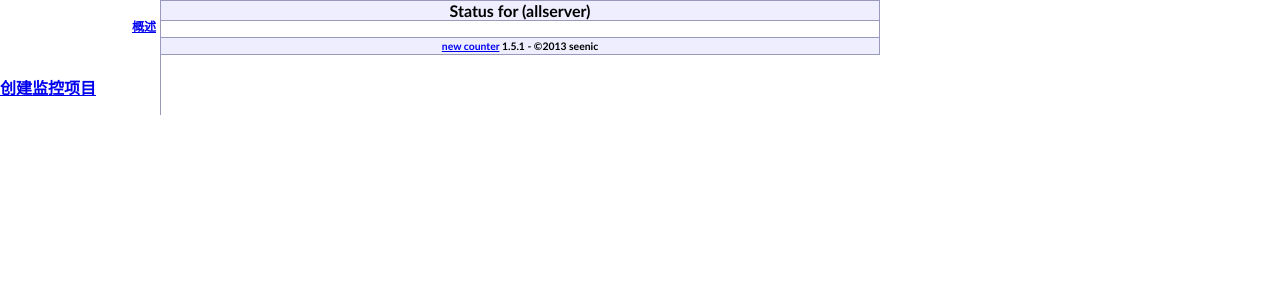
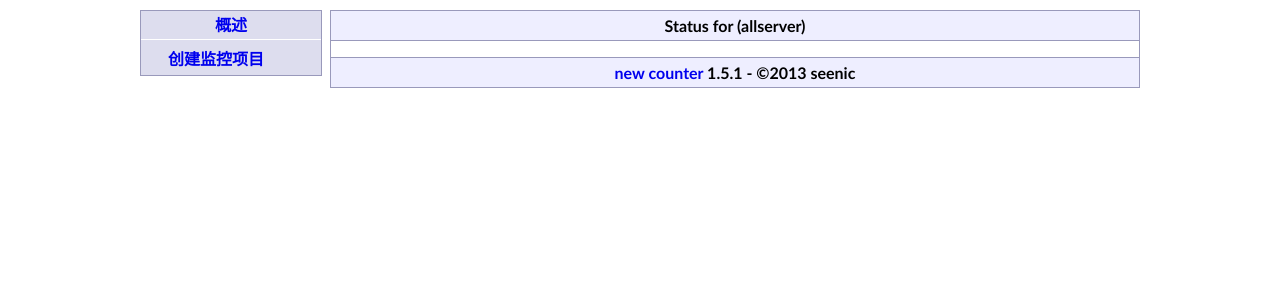
Before and after one commit to xdlailai/monitor, a PHP site: page / in a window 1280 px wide. Shown: the top 300 px of the page. Run offline with PHP 8.4, Linux system fonts and the light colour scheme; the visitor is signed in with stand-in values (Sample User, id 1); data that the repository does not hold is empty; some libraries are stand-ins or nearby versions.

Commit message:
css 调zheng

```diff
--- a/index.php
+++ b/index.php
@@ -221,15 +221,6 @@
     }
 
     </script>
-    <style type="text/css">
-<!--
-*{margin:0:padding:0;list-style:none;font-size;14px}
-#nav{margin:10px;text-align:center;line-height:25px;width:150px;}
-.title{background:#336699;color:#fff;border-bottom:1px solid #fff;cursor:pointer;}
-.title1{background:#888;color:#000;border-bottom:1px solid #666;cursor:pointer;}
-.content li{color:#336699;background:#ddd;border-bottom:1px solid #fff;}
--->
-</style>
 
 
   <link rel="stylesheet" type="text/css" href="themes/<?php echo $style ?>/style.css"/>
@@ -253,8 +244,8 @@
     if($page =='a'){
         if(!empty($items))
         {
-             echo "<table border='1'>
-             <tr>
+             echo "<table border='1' bodercolor=\"#000\" style=\"border-collapse:collapse; width:90%; text-align:center;\">
+             <tr style=\"background-color:#eef;\">
              <th>监控项目</th>
              <th>更新时间</th>
              <th>状态</th>
--- a/themes/light/style.css
+++ b/themes/light/style.css
@@ -1,159 +1,27 @@
-body
-{
-    margin: 0;
-    padding: 0;
-}
-
-#wrap
-{
-   xwidth: 868px;
-}
-
-#sidebar
-{
-    width: 160px;
-    border-right: 1px solid #99b;
-    border-collapse: collapse;
-    float: left;
-}
-
-#sidebar ul.iface
-{
-    margin: 0;
-    padding: 0;
-    border-top: 1px solid #99b;
-    color: #000;
-    background-color: #eef;
-}
-
-#sidebar li.iface
-{
-    margin: 0;
-    padding: 0;
-    list-style-type: none;
-    font-family: 'Trebuchet MS', Verdana, sans-serif;
-    font-size: 1em;
-    font-weight: bold;
-    xborder-top: 1px solid #99b;
-    border-bottom: 1px solid #99b;
-}
-
-#sidebar a
-{
-    font-family: 'Trebuchet MS', Verdana, sans-serif;
-    font-size: 1em;
-    font-weight: bold;
-}
-
-#sidebar ul.page
-{
-    margin: 0;
-    padding: 0;
-    border-top: 1px solid #99b;
-}
-
-#sidebar li.page
-{
-    margin: 0;
-    padding: 4px;
-    border: none;
-    list-style-type: none;
-    font-family: 'Trebuchet MS', Verdana, sans-serif;
-    font-size: 0.75em;
-    font-weight: normal;
-    text-align: right;
-    color: #000;
-    background-color: #fff;
-}
-
-#content
-{
-    margin-left: 160px;
-    width: 720px;
-}
-
-
-#header
-{
-    padding: 0px 8px 0px 8px;
-    border-width: 1px;
-    border-style: solid solid solid solid;
-    border-color: #99b;
-    border-collapse: collapse;
-    color: #000;
-    background-color: #eef;
-    font-family: 'Trebuchet MS', Verdana, sans-serif;
-    font-size: 1em;
-    font-weight: bold;
-    text-align: center;
-}
-
+/* CSS Document */
+*{padding:0;margin:0;}
+img{border:medium none;}
+ul,li,dd,ol{list-style-type:none;}
+a{text-decoration:none;}
+body{width:1000px; margin:0 auto;font-family: 'Trebuchet MS', Verdana, sans-serif; margin-top:10px;}
+#wrap{width:100%;}
+#sidebar{float:left;width:180px;  border-collapse: collapse; border:1px solid #99b;}
+#nav{text-align:center;line-height:28px;width:180px;background:#ddddee;}
+#nav li{ border-bottom:1px solid #fff;}
+.title{padding:3px 5px;background:#ddddee;color:#000;border-bottom:1px solid #fff;cursor:pointer;}
+.title1{padding:3px 5px;background:#ddddee;color:#000;border-bottom:1px solid #fff;cursor:pointer;}
+.content li{color:#336699;background:#eef;border-bottom:1px solid #fff;}
+#sidebar a{ font-size: 1em;font-weight: bold;}
+.right{width:100%;background:#ddddee; text-align:center; padding-bottom:5px; }
+#content{ margin-left:190px;}
+#header{padding: 5px 8px; border:1px solid #99b; border-collapse:collapse;color: #000; background-color: #eef;font-size: 1em;font-weight: bold; text-align: center;}
 #footer
-{
-    padding: 2px 8px 2px 8px;
-    border: 1px solid #99b;
-    border-collapse: collapse;
-    color: #000;
-    background-color: #eef;
-    font-family: 'Trebuchet MS', Verdana, sans-serif;
-    font-size: 0.65em;
-    font-weight: bold;
-    text-align: center;
-}
-
-#main
-{
-    padding: 8px;
-    border-left: 1px solid #99b;
-    border-right: 1px solid #99b;
-    border-collapse: collapse;
-}
-
-#main td
-{
-    font-family: 'Trebuchet MS', Verdana, sans-serif;
-    font-size: 0.8em;
-}
-
-#main td.numeric_odd
-{
-    text-align: right;
-    color: #000;
-    background-color: #eef;
-}
-
-#main td.numeric_even
-{
-    text-align: right;
-    color: #000;
-    background-color: #fff;
-}
-
-#main td.label_odd
-{
-    color: #000;
-    background-color: #dde;
-}
-
-#main td.label_even
-{
-    color: #000;
-    background-color: #eee;
-}
-
-#main th.label
-{
-    font-family: 'Trebuchet MS', Verdana, sans-serif;
-    font-size: 1em;
-    font-weight: bold;
-    color: #000;
-    background-color: #dde;
-}
-
-#main caption
-{
-    font-family: 'Trebuchet MS', Verdana, sans-serif;
-    font-size: 1.25em;
-    font-weight: bold;
-    padding: 4px;
-}
+{padding: 5px 8px;border: 1px solid #99b; border-collapse: collapse;color: #000; background-color: #eef; font-weight: bold;text-align: center;}
+#main{padding: 8px;border-left: 1px solid #99b;border-right: 1px solid #99b;border-collapse: collapse;}
+#main table tr{height:30px;}
+#main td.numeric_odd{text-align: right; color: #000;background-color: #eef;}
+#main td.numeric_even{text-align: right;color: #000; background-color: #fff;}
+#main td.label_odd{color: #000;background-color: #dde;}
+#main td.label_even{color: #000; background-color: #eee;}
+#main th.label{font-weight: bold;color: #000;background-color: #dde;}
+#main caption{font-size: 1.25em;font-weight: bold;padding: 4px;}
```
Also changed, not shown: 3 other files.
